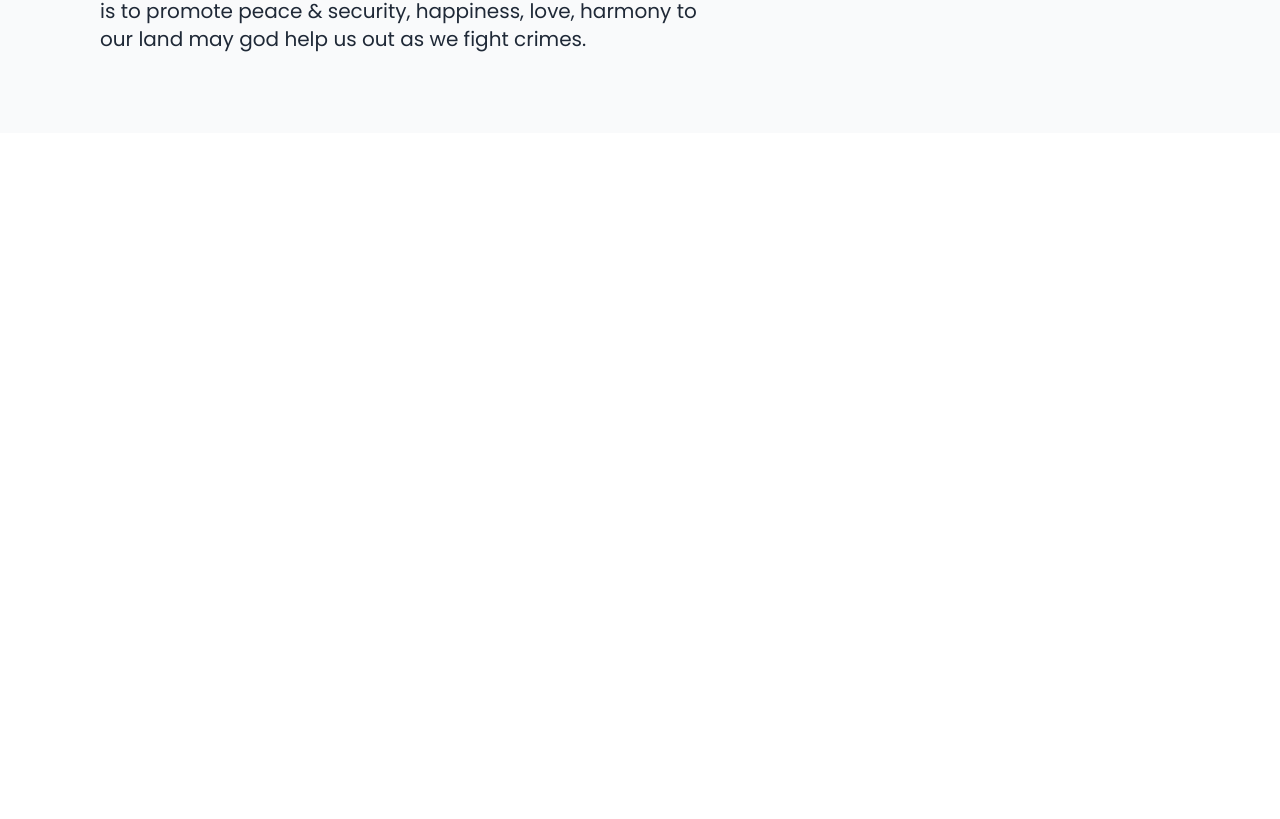
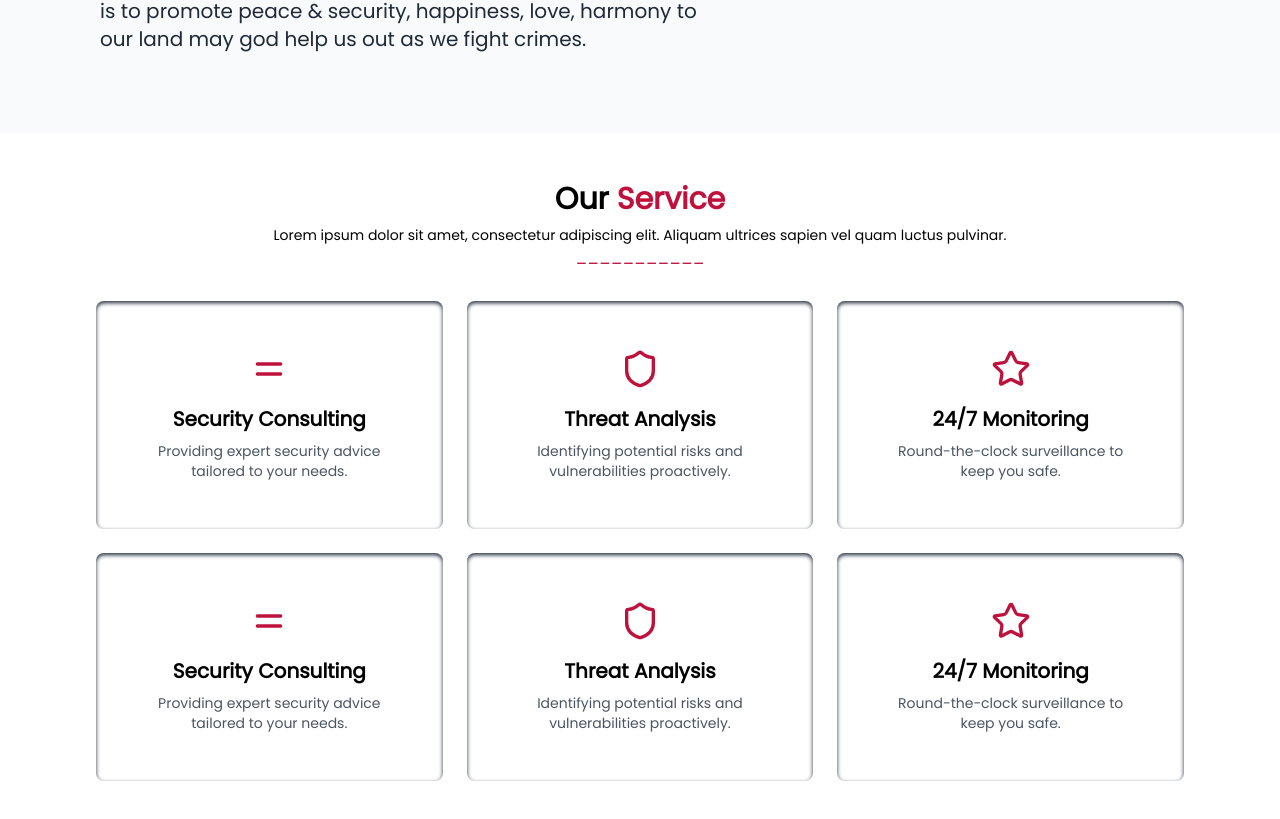
Before and after one commit to Johnodeleye/ikoko-security-corps, a Next.js app: page / in a window 1280 px wide. Shown: the part 1327-2146 px from the top of the page. Before the commit the page ends 1460 px from the top, so only its background shows below. Built offline with nearby package versions, Linux system fonts and the light colour scheme.

Commit message:
serivece

```diff
--- a/app/page.tsx
+++ b/app/page.tsx
@@ -1,6 +1,7 @@
 import About from "@/components/About";
 import Header from "@/components/Header";
 import Hero from "@/components/Hero";
+import Service from "@/components/Service";
 import Image from "next/image";
 
 export default function Home() {
@@ -9,6 +10,7 @@ export default function Home() {
     <Header />
     <Hero />
     <About/>
+    <Service/>
     </div>
   );
 }
--- /dev/null
+++ b/components/Service.tsx
@@ -0,0 +1,63 @@
+import React from "react";
+import { Equal, Shield, Star } from "lucide-react"; // Example icons
+import ServiceItem from "./ServiceItem";
+
+const services = [
+  {
+    icon: Equal,
+    title: "Security Consulting",
+    description: "Providing expert security advice tailored to your needs.",
+  },
+  {
+    icon: Shield,
+    title: "Threat Analysis",
+    description: "Identifying potential risks and vulnerabilities proactively.",
+  },
+  {
+    icon: Star,
+    title: "24/7 Monitoring",
+    description: "Round-the-clock surveillance to keep you safe.",
+  },
+  {
+    icon: Equal,
+    title: "Security Consulting",
+    description: "Providing expert security advice tailored to your needs.",
+  },
+  {
+    icon: Shield,
+    title: "Threat Analysis",
+    description: "Identifying potential risks and vulnerabilities proactively.",
+  },
+  {
+    icon: Star,
+    title: "24/7 Monitoring",
+    description: "Round-the-clock surveillance to keep you safe.",
+  },
+];
+
+const Service = () => {
+  return (
+    <div className="bg-white py-12">
+      <h1 className="text-3xl font-bold mx-auto px-24 text-center">
+        Our <span className="text-rose-700">Service</span>
+      </h1>
+      <p className="text-sm px-6 mx-auto text-center mt-2">
+        Lorem ipsum dolor sit amet, consectetur adipiscing elit. Aliquam ultrices sapien vel quam luctus pulvinar.
+      </p>
+      <p className="text-center text-rose-700 mb-8">___________</p>
+
+      <div className="grid grid-cols-1 sm:grid-cols-2 md:grid-cols-3 gap-6 px-6 lg:px-24">
+        {services.map((service, index) => (
+          <ServiceItem
+            key={index}
+            icon={service.icon}
+            title={service.title}
+            description={service.description}
+          />
+        ))}
+      </div>
+    </div>
+  );
+};
+
+export default Service;
--- /dev/null
+++ b/components/ServiceItem.tsx
@@ -0,0 +1,20 @@
+import React from "react";
+import { LucideIcon } from "lucide-react";
+
+interface ServiceItemProps {
+  icon: LucideIcon;
+  title: string;
+  description: string;
+}
+
+const ServiceItem: React.FC<ServiceItemProps> = ({ icon: Icon, title, description }) => {
+  return (
+    <div className="bg-white shadow-inner shadow-gray-800 rounded-lg p-12 text-center">
+      <Icon className="text-rose-700 w-10 h-10 mx-auto mb-4" />
+      <h2 className="text-xl font-bold mb-2">{title}</h2>
+      <p className="text-sm text-gray-600">{description}</p>
+    </div>
+  );
+};
+
+export default ServiceItem;
```
